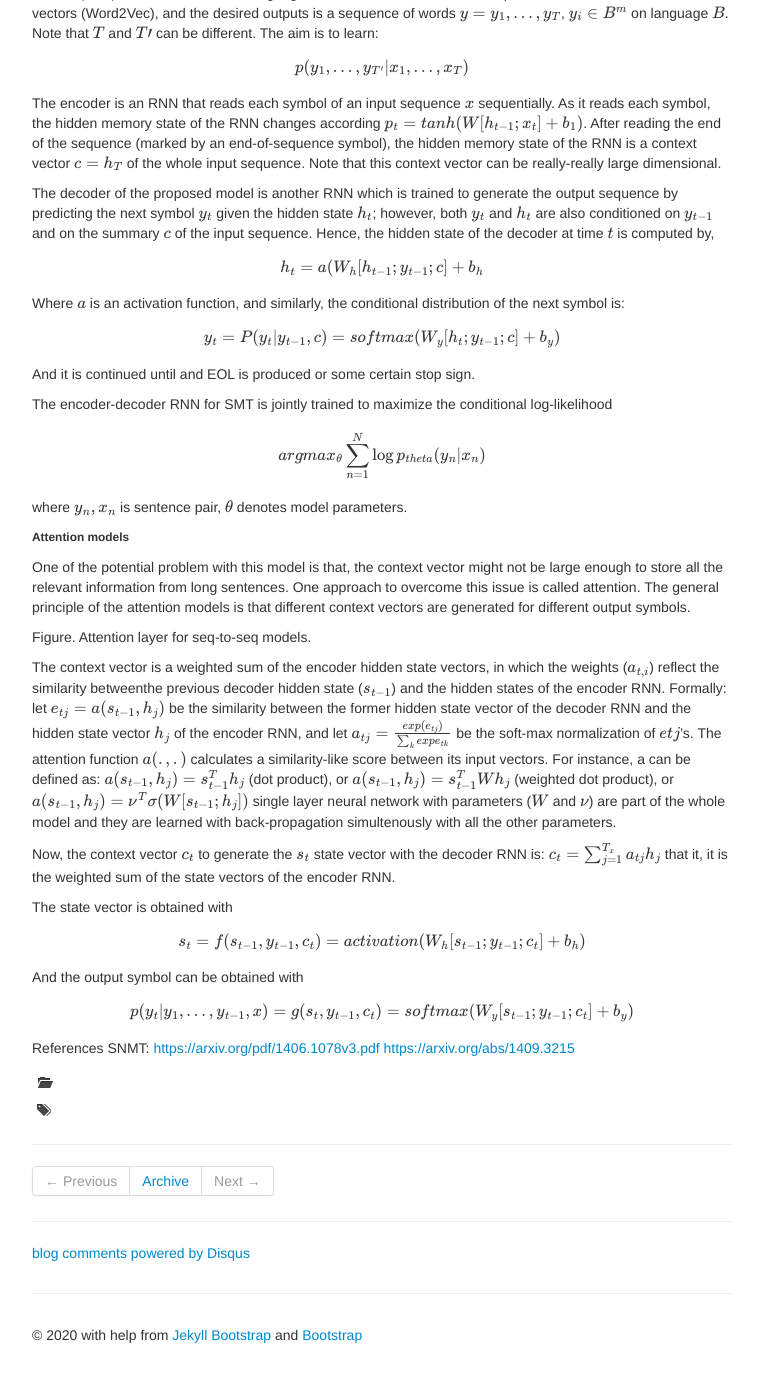
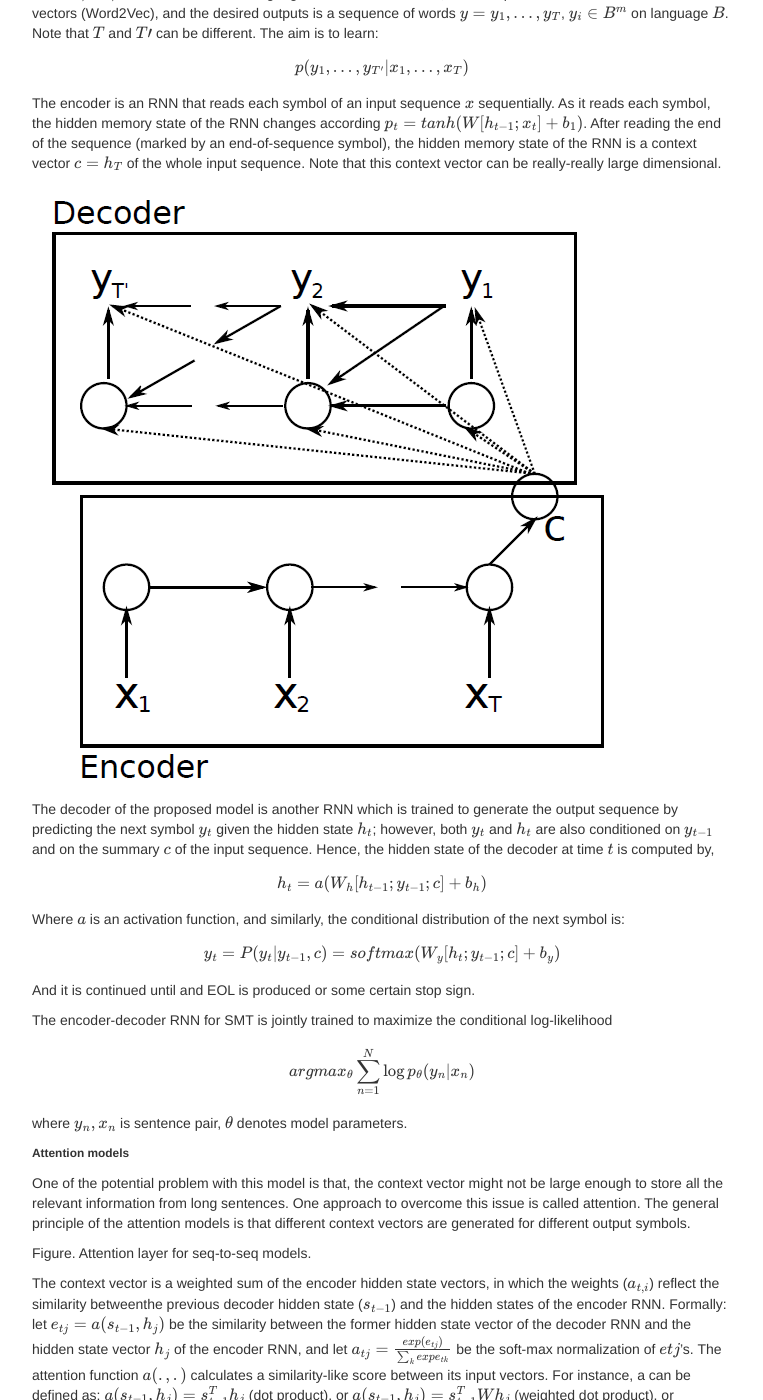
Before and after one commit to kfattila/kfattila.github.io, a Jekyll site: the page built from pages/seq2seq.md, in a window 1280 px wide and 1400 px high, scrolled down 791 px. Shown: the whole window, without its empty margins (258-1021 px from the left). Built offline with Jekyll 4.4.1, drawn with Linux system fonts in a browser that asks for light colours; formulas are drawn with MathJax 3; comment, search, counter and statistics services are not loaded; before the commit the page ends 2146 px from its top, so only the background shows below that.

Commit message:
Lectures

```diff
--- a/pages/seq2seq.md
+++ b/pages/seq2seq.md
@@ -21,14 +21,16 @@ The current statistical machine translation systems are based on LSTMs (or RNNs)
 The encoder is an RNN that reads each symbol of an input sequence \\(x\\) sequentially. As it reads
 each symbol, the hidden memory state of the RNN changes according \\(p_{t} = tanh(W[h_{t-1};x_{t}] + b_{1})\\). After reading the end of the sequence (marked by an end-of-sequence symbol), the hidden memory state of the RNN is a context vector \\(c = h_{T}\\) of the whole input sequence. Note that this context vector can be really-really large dimensional.
 
+![seq2seq2](./images/seq2seq_2.png)
+
 The decoder of the proposed model is another RNN which is trained to generate the output sequence by predicting the next symbol \\(y_{t}\\) given the hidden state \\(h_{t}\\); however, both \\(y_{t}\\) and \\(h_{t}\\) are also conditioned on \\(y_{t-1}\\) and on the summary \\(c\\) of the input sequence. Hence, the hidden state of the decoder at time \\(t\\) is computed by,
-\\[h_{t} = a(W_{h}[h_{t-1};y_{t-1};c] + b_{h}\\]
+\\[h_{t} = a(W_{h}[h_{t-1};y_{t-1};c] + b_{h})\\]
 Where \\(a\\) is an activation function, and similarly, the conditional distribution of the next symbol is:
 \\[y_{t} = P(y_{t}|y_{t-1},c) = softmax(W_{y}[h_{t};y_{t-1};c] + b_{y})\\]
 And it is continued until and EOL is produced or some certain stop sign.
 
 The encoder-decoder RNN for SMT is jointly trained to maximize the conditional log-likelihood
-\\[argmax_{\theta} \sum_{n=1}^{N} \log p_{theta}(y_{n}|x_{n})\\]
+\\[argmax_{\theta} \sum_{n=1}^{N} \log p_{\theta}(y_{n}|x_{n})\\]
 
 where \\(y_{n},x_{n}\\)  is sentence pair, \\(\theta\\) denotes model parameters.
 
```
